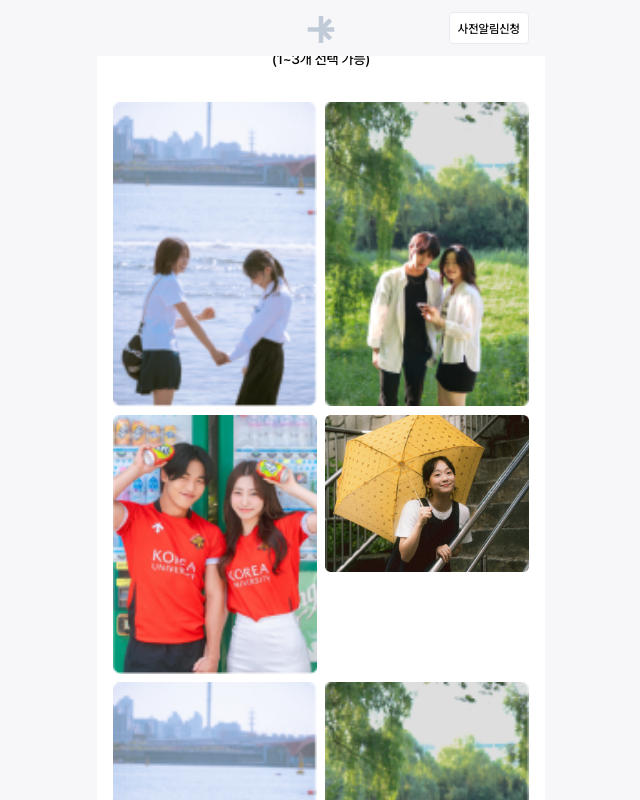
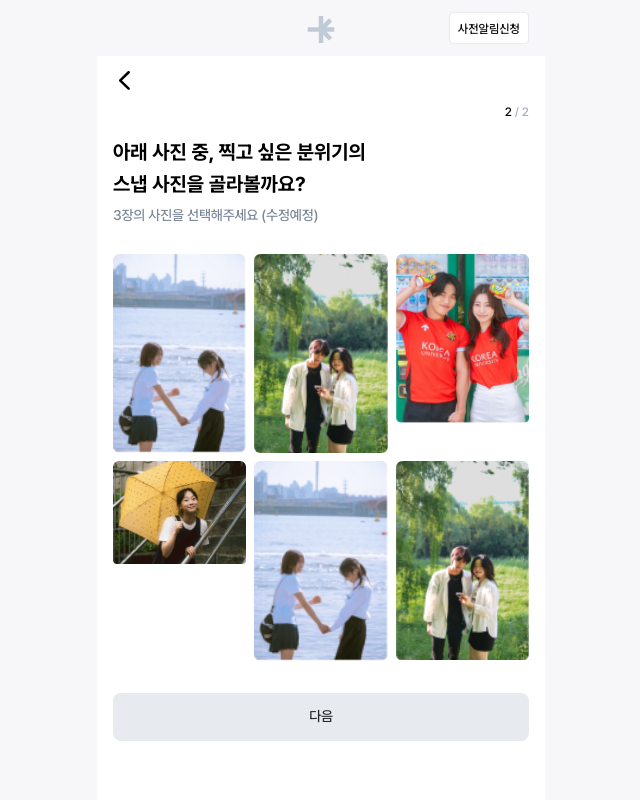
Before and after one commit to NeoSelf1/chiksnap-deployment, a Next.js app: page /select-mood in a window 1280 px wide. Shown: the top 800 px of the page, without its empty margins (319-959 px from the left). Built offline with nearby package versions, Linux system fonts and the light colour scheme.

Commit message:
feat: 스냅 분위기 선택 UI(#2)

```diff
--- a/src/app/select-mood/page.tsx
+++ b/src/app/select-mood/page.tsx
@@ -3,13 +3,19 @@
 import { useState } from 'react';
 import Link from 'next/link';
 import Image from 'next/image';
-import { useSearchParams } from 'next/navigation';
+import { useRouter, useSearchParams } from 'next/navigation';
 import { moodImages_mu } from '@/data/database';
+import ArrowBack from '@/data/arrowLeft.svg';
+import IsChecked from '@/data/whiteCheck.svg';
 
 const SelectMood = () => {
+  const router = useRouter();
+  const backFunction = () => {
+    router.back();
+  };
+
   const searchParams = useSearchParams();
   const type = searchParams.get('type');
-  const price = searchParams.get('price');
   const [selectedMoods, setSelectedMoods] = useState<number[]>([]);
 
   const toggleMood = (id: number) => {
@@ -23,45 +29,67 @@ const SelectMood = () => {
   };
 
   return (
-    <div className="flex flex-col items-center p-4">
-      <h2 className="title-1">마음에 드는 무드 사진을 선택해주세요</h2>
-      <p className="body-3 mb-8">(1~3개 선택 가능)</p>
-
-      <div className="grid grid-cols-2 gap-2 mb-8">
+    <div className="relative flex flex-col mx-[1rem] mt-[3.5rem] lg:h-screen md:h-screen sm:h-screen">
+      <div className="cursor-pointer" onClick={backFunction}>
+        <div className="flex w-[1.5rem] h-[1.5rem] my-[0.75rem]">
+          <Image src={ArrowBack} alt="Back" objectFit="cover" />
+        </div>
+      </div>
+      <div className="flex h-[1.375rem] justify-end">
+        <span className="caption">
+          2<span className="text-gray-400"> / 2</span>
+        </span>
+      </div>
+      <h2 className="title-1 mt-[0.62rem] mb-[0.25rem]">
+        아래 사진 중, 찍고 싶은 분위기의
+        <br />
+        스냅 사진을 골라볼까요?
+      </h2>
+      <h3 className="body-3 text-gray-500 mb-[1.75rem]">
+        3장의 사진을 선택해주세요 (수정예정)
+      </h3>
+      <div className="grid grid-cols-3 gap-2 mb-8">
         {moodImages_mu.map((image) => (
           <div
             key={image.id}
-            className={`relative cursor-pointer rounded-md ${
-              selectedMoods.includes(image.id) ? 'ring-2 ring-gray-800' : ''
-            }`}
+            className={`relative cursor-pointer rounded-md overflow-hidden`}
             onClick={() => toggleMood(image.id)}
           >
             <Image
               src={image.src}
               alt={image.alt}
+              layout="responsive"
               width={220}
               height={220}
               objectFit="cover"
+              className="w-full"
             />
+            {selectedMoods.includes(image.id) && (
+              <div className="absolute inset-0 bg-black/70 flex items-center justify-center">
+                <Image src={IsChecked} alt={'checked'} width={20} height={20} />
+              </div>
+            )}
           </div>
         ))}
       </div>
 
+      <div className="flex">
         <Link
           href={{
             pathname: '/photographer',
-          query: { type, price, moods: selectedMoods.join(',') },
+            query: { type, moods: selectedMoods.join(',') },
           }}
-        aria-disabled={selectedMoods.length == 0}
+          aria-disabled={selectedMoods.length !== 3}
           className={
-          selectedMoods.length > 0
-            ? 'btn-primary font-bold'
-            : 'btn-default pointer-events-none'
+            selectedMoods.length === 3
+              ? 'btn-primary body-3 mb-[1rem]'
+              : 'btn-default body-3 pointer-events-none mb-[1rem]'
           }
         >
           다음
         </Link>
       </div>
+    </div>
   );
 };
 
```
Lines whose indentation alone changed are shown as unchanged.
